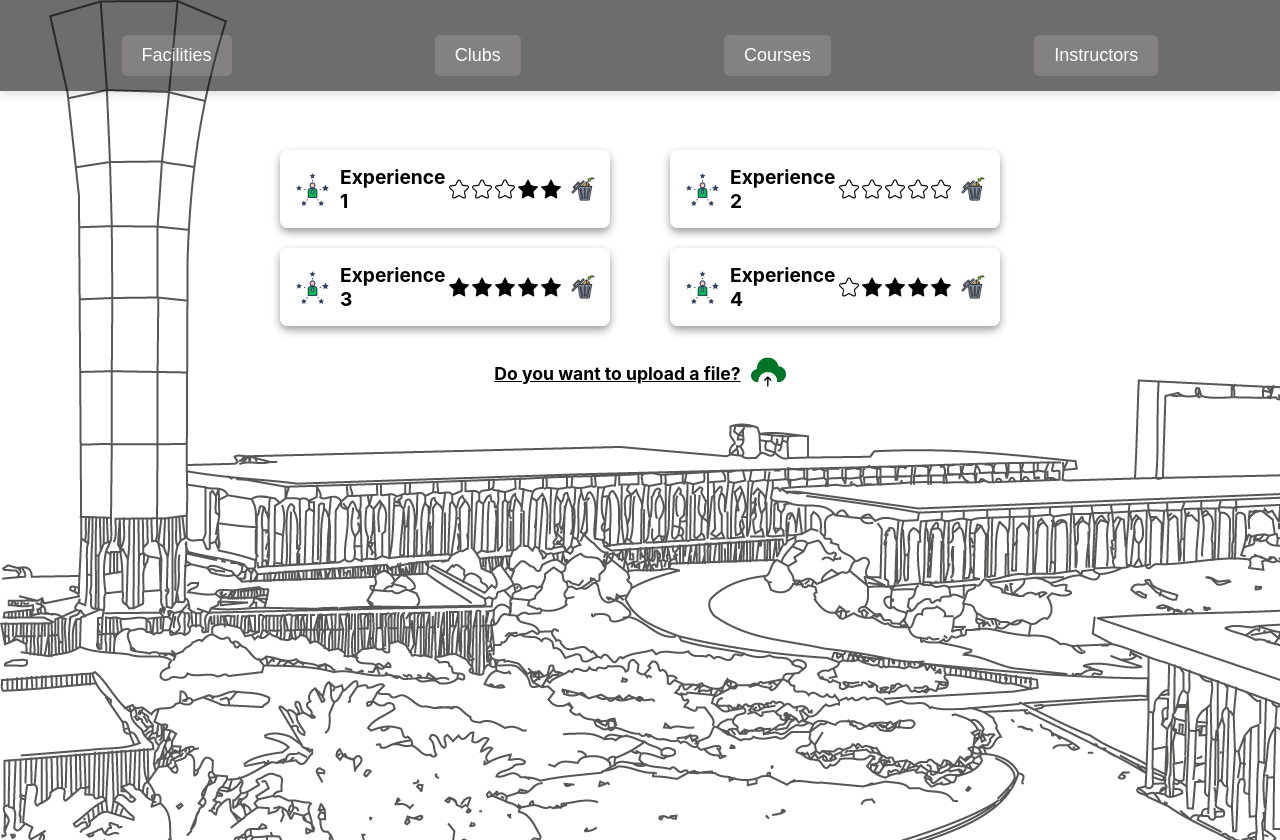
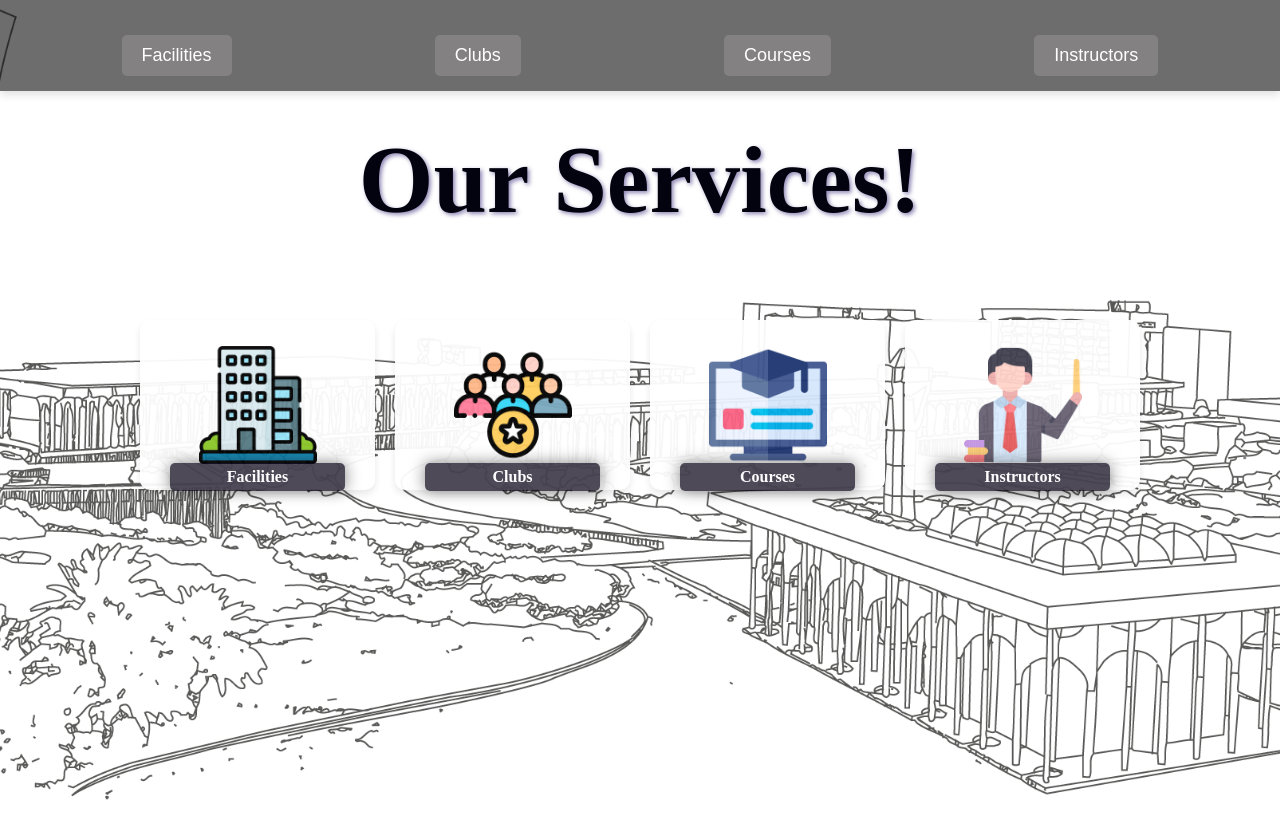
Before and after one commit to AbdullahM424/SWE363, a React (Create React App) app: page / in a window 1280 px wide. After the commit the page ends 800 px from the top, so only its background shows below. Built offline with nearby package versions, Linux system fonts and the light colour scheme.

Commit message:
added some routing

```diff
--- a/package.json
+++ b/package.json
@@ -9,6 +9,7 @@
     "react": "^18.3.1",
     "react-bootstrap": "^2.10.5",
     "react-dom": "^18.3.1",
+    "react-router-dom": "^6.27.0",
     "react-scripts": "5.0.1",
     "web-vitals": "^2.1.4"
   },
--- a/src/App.js
+++ b/src/App.js
@@ -3,13 +3,17 @@ import './App.css';
 import Home from "./pages/Home.js";
 import Clubs from "./pages/Clubs.js"
 import Material from "./pages/MaterialList"
+import { BrowserRouter as Router, Route, Routes } from "react-router-dom";
 
-function App() {
+function App() {//the root if the application, sees all the changes in the url
   return (
    <div>
-
-    {/* <Clubs/> */}
-    <Material selectedLayout="Experiences" isAdmin={true} />
+    <Router>
+      <Routes>
+        <Route path = "/" element = {<Home></Home>}> </Route>
+        <Route path ="/clubs" element = {<Clubs></Clubs>}></Route>
+      </Routes>
+    </Router>
 
    </div>
   );
--- a/src/pages/Home.js
+++ b/src/pages/Home.js
@@ -2,6 +2,7 @@ import React from 'react';
 import styles from "../assets/styles/Home.module.css";
 import Header from "../components/common/Header.js"
 import Category from "../components/Category";
+import {Link} from "react-router-dom";
 function Home(){
     const title = "Our Services!";
     return(// the unicode "u00A0" is a white space
@@ -22,7 +23,9 @@ function Home(){
             </div>
             <div className={styles.categoryContainer}>
                 <Category title = "Facilities"></Category>
-                <Category title = "Clubs"></Category>
+                <Link to="/clubs" style={{ textDecoration: 'none' }}>
+                    <Category title="Clubs" />
+                </Link>
                 <Category title = "Courses"></Category>
                 <Category title = "Instructors"></Category>
                 </div>
--- a/src/pages/MaterialList.js
+++ b/src/pages/MaterialList.js
@@ -38,7 +38,7 @@ const MaterialList = ({ selectedLayout, isAdmin }) => {
       { title: "Experience 4", description: "Details of Experience 2", total: "90", rating: 1 }
     ]
   });
-
+  //dummy Icons
   const icons = {
     "Slides Notes": slidesIcon,
     "Old Exams": examsIcon,
@@ -61,7 +61,6 @@ const MaterialList = ({ selectedLayout, isAdmin }) => {
     document.body.appendChild(link);
     link.click();
     document.body.removeChild(link);
-
     URL.revokeObjectURL(url);
   };
 
```
Also changed, not shown: 1 other file (tests, documents, lock files or other folders).
